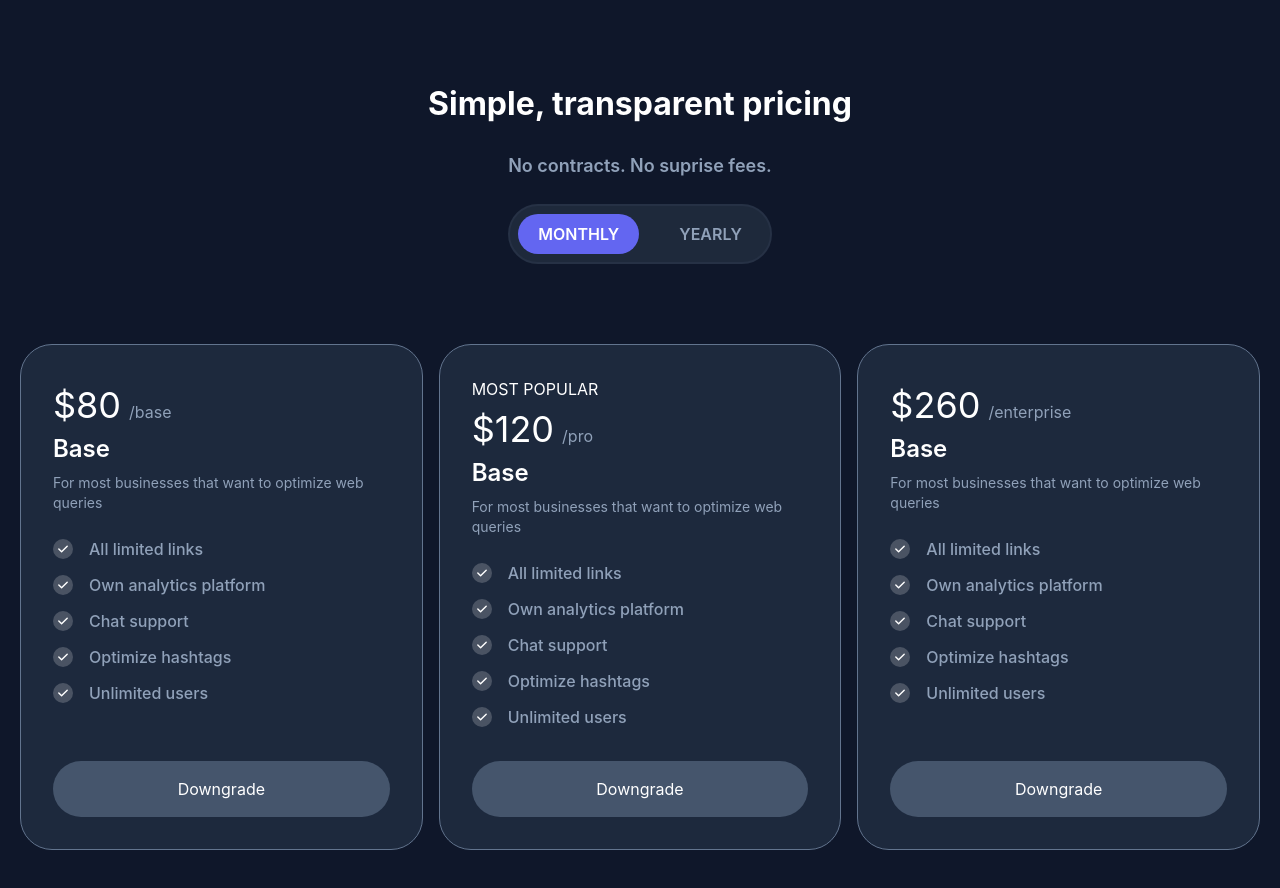
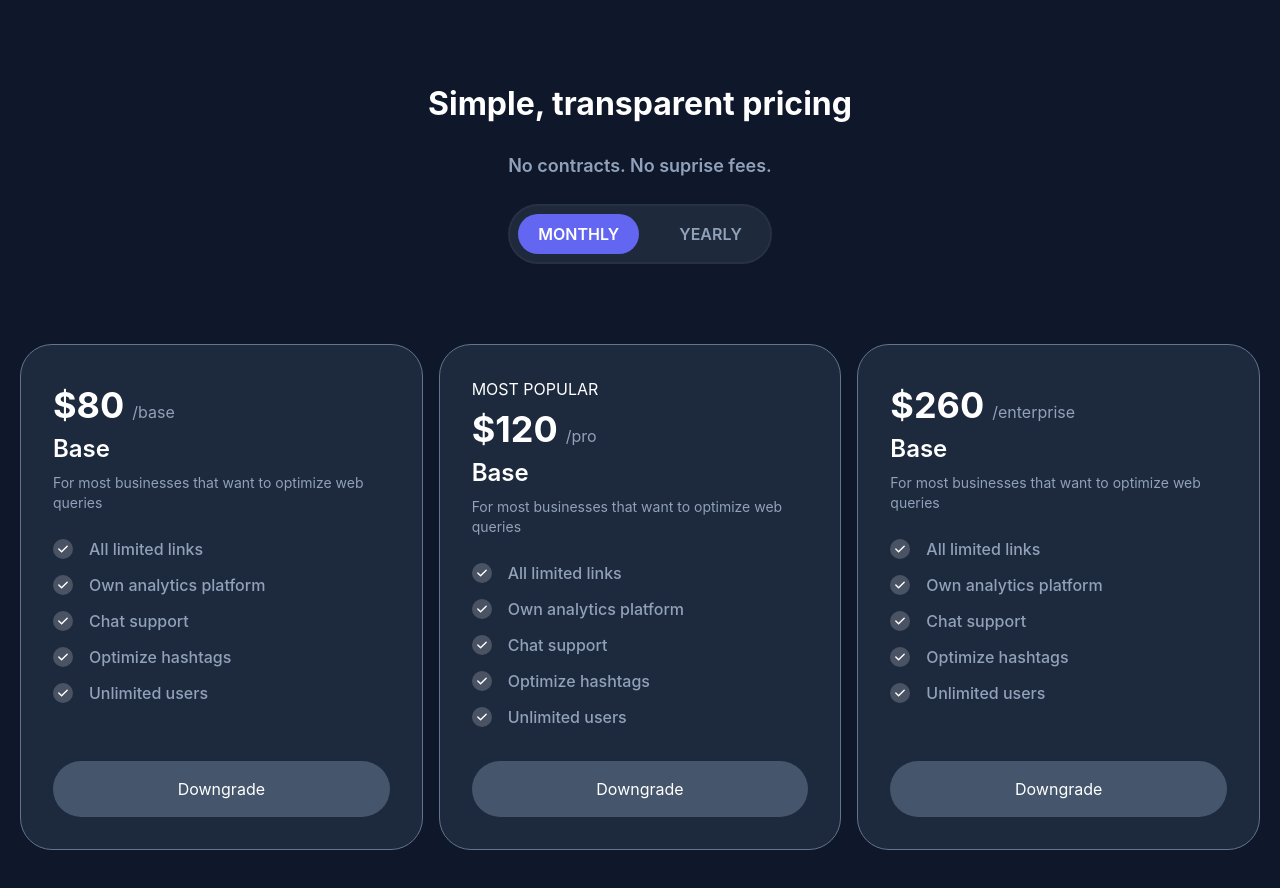
Before and after one commit to ManishNewa/ReactApp, a React (Vite) app: page / in a window 1280 px wide. Shown: the top 888 px of the page. Built offline with nearby package versions, Linux system fonts and the light colour scheme.

Commit message:
fix typo on css style

```diff
--- a/src/components/cards/PricingCard.jsx
+++ b/src/components/cards/PricingCard.jsx
@@ -5,7 +5,7 @@ export default function PricingCard({ features, type, amount, isPopular }) {
             {isPopular && <span>MOST POPULAR</span>}
             <div className="price mb-2">
                 <div className="flex items-baseline gap-2 my-2">
-                    <h1 className="text-white text-bold text-4xl">{amount}</h1>
+                    <h1 className="text-white font-bold text-4xl">{amount}</h1>
                     <span className="text-slate-400">/{type}</span>
                 </div>
                 <div className="text-2xl font-semibold">Base</div>
```
